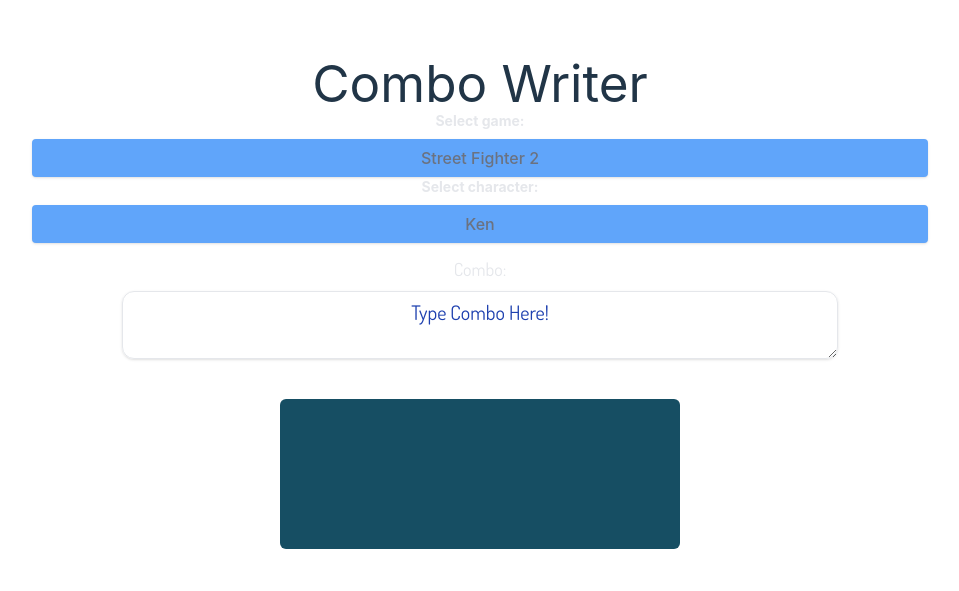
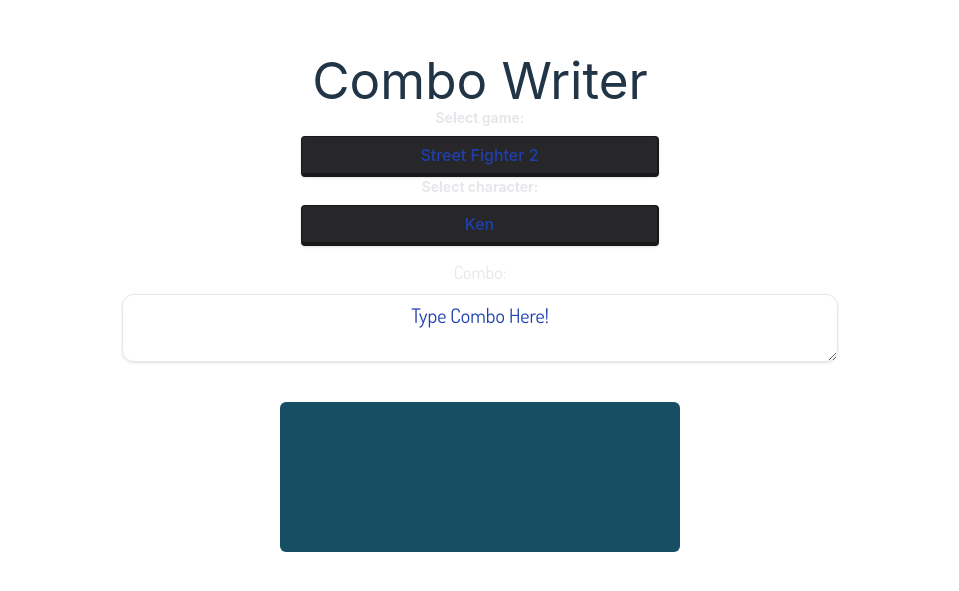
Before and after one commit to FearJudge/fg-keyboard, a React (Vite) app: page / in a window 1280 px wide. Shown: the part 131-722 px from the top of the page, without its empty margins (160-1119 px from the left). Built offline with nearby package versions, Linux system fonts and the light colour scheme.

Commit message:
Small CSS test changes

```diff
--- a/src/Input/CharacterSelect.tsx
+++ b/src/Input/CharacterSelect.tsx
@@ -9,11 +9,11 @@
     return (
         <div className="InputChar">
           <label className="block text-gray-200
-            text-sm font-bold mb-2" htmlFor="game">
+            text-sm font-bold mb-2" htmlFor="char">
             {CharSelectorBaseText}
           </label>
-          <button id="char" className="shadow appearance-none bg-blue-400
-            border rounded w-full py-2 px-3 text-gray-500
+          <button id="char" className="shadow appearance-none bg-zinc-800
+            border-b-4 border-r-2 border-zinc-900 rounded w-2/5 py-2 px-3 text-blue-800
             leading-tight focus:outline-none focus:shadow-outline">
                 <div>{SelectedChar/*predetermined now as an example*/}</div>
             </button>
--- a/src/Input/GameSelect.tsx
+++ b/src/Input/GameSelect.tsx
@@ -12,8 +12,8 @@
             text-sm font-bold mb-2" htmlFor="game">
             {GameSelectorBaseText}
           </label>
-          <button id="game" className="shadow appearance-none bg-blue-400
-            border rounded w-full py-2 px-3 text-gray-500
+          <button id="game" className="shadow appearance-none bg-zinc-800
+            border-b-4 border-r-2 border-zinc-900 rounded w-2/5 py-2 px-3 text-blue-800
             leading-tight focus:outline-none focus:shadow-outline">
               <div>{SelectedGame/*predetermined now as an example*/}</div>
           </button>
--- a/src/index.css
+++ b/src/index.css
@@ -51,7 +51,9 @@
   transition: border-color 0.25s;
 }
 button:hover {
-  border-color: #646cff;
+  color: #e1e1e1;
+  background-color: #444444;
+  border-color: #333333;
 }
 button:focus,
 button:focus-visible {
```
